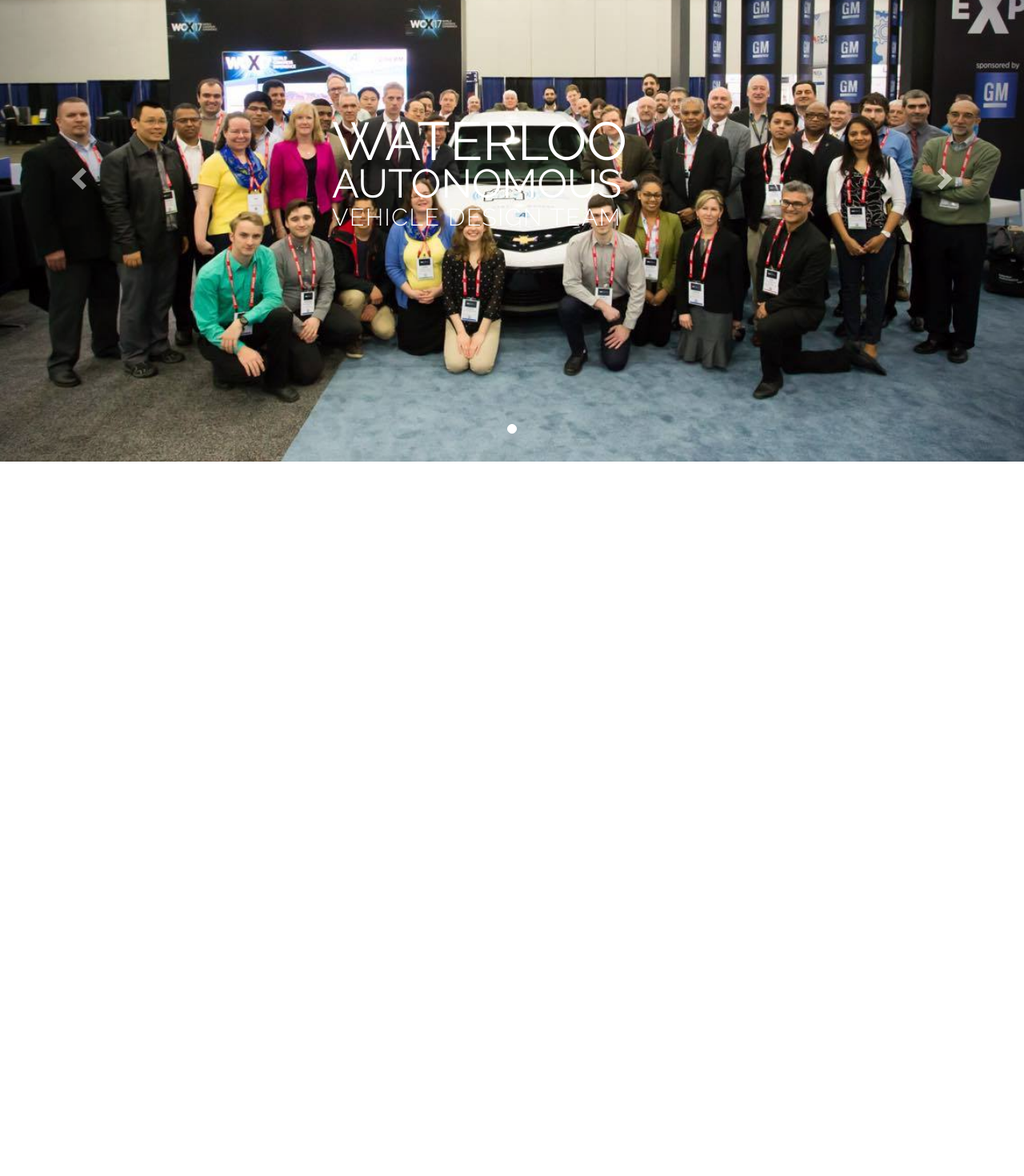
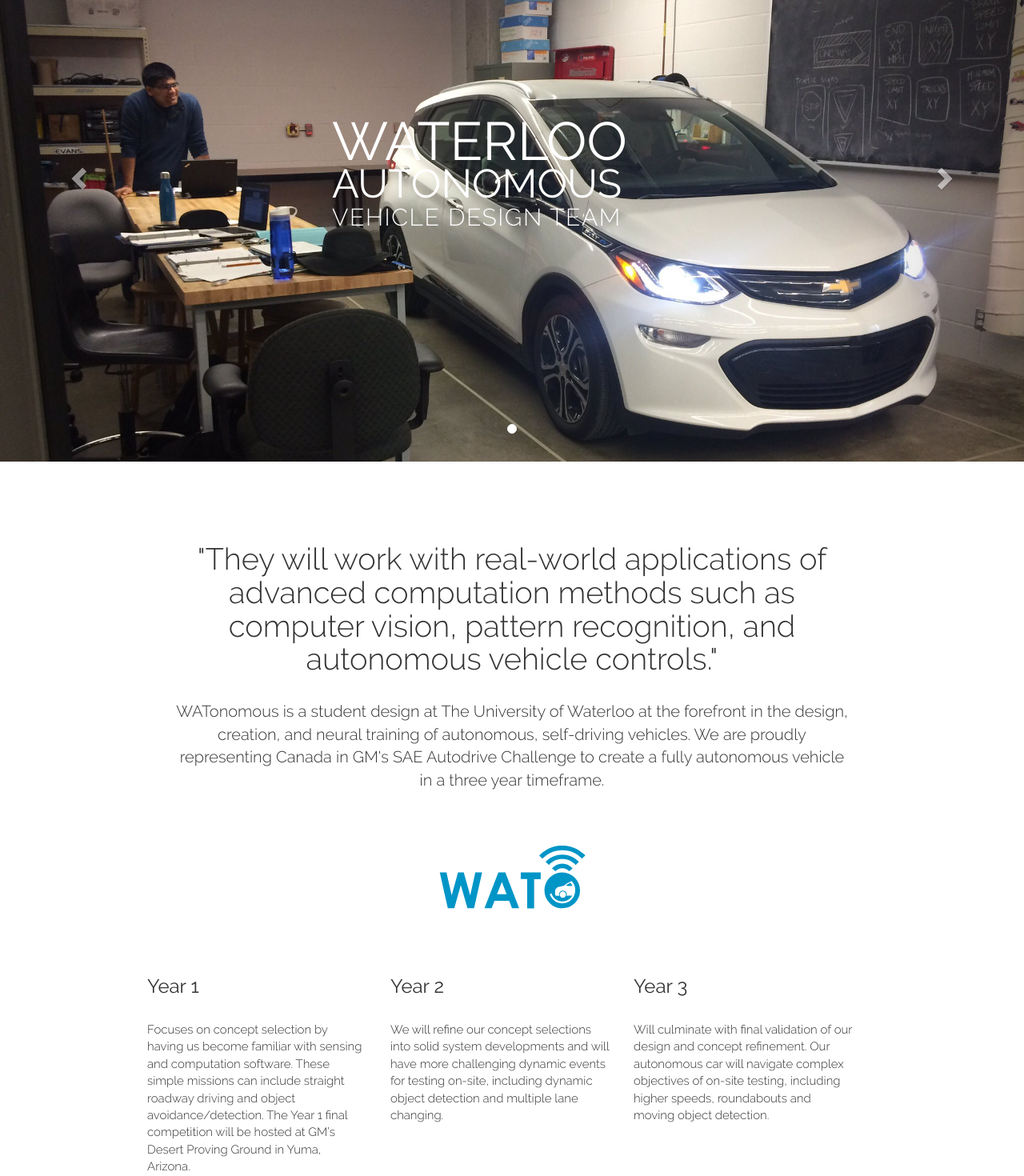
Before and after one commit to MJez29/REACTonomous, a React (Create React App) app: page /media in a window 1280 px wide. Shown: the part 143-1613 px from the top of the page at 80% size. Before the commit the page ends 800 px from the top, so only its background shows below. Built offline with nearby package versions, Linux system fonts and the light colour scheme.

Commit message:
Improved carouselImage

```diff
--- a/src/Components/CarouselImage.jsx
+++ b/src/Components/CarouselImage.jsx
@@ -58,7 +58,7 @@
 
             }}>
             <div style = {{
-              backgroundImage: `url(${WatoSocialCar})`,
+              backgroundImage: `url(${this.props.image})`,
               objectFit: 'cover',
               width: '100vw',
               height: '90vh',
--- a/src/Components/Media.jsx
+++ b/src/Components/Media.jsx
@@ -5,6 +5,9 @@
 import Header from './Header.jsx'
 import '../Css/styles.css';
 import CarouselImage from './CarouselImage.jsx';
+
+import MediaBody1 from './MediaBody1.jsx';
+import WatoCarArrived from '../Images/WatoCarArrived.jpg';
 
 
 
@@ -15,11 +18,13 @@
     return(
       //I was thinking having quotes in a large font from news releases and linking the newspaper logo next to it, all in a column form.
       <div>
-
         <Header
           home = {0}
          />
-        <CarouselImage />
+        <CarouselImage
+          image = {WatoCarArrived}
+         />
+        <MediaBody1 />
       </div>
 
     );
--- /dev/null
+++ b/src/Components/MediaBody1.jsx
@@ -0,0 +1,80 @@
+import React, {Component} from 'react';
+import '../Css/styles.css';
+import WatoLogo from '../Images/WATOlogoblue.svg';
+
+import {Grid, Row, Col} from 'react-bootstrap';
+
+
+class MediaBody1 extends Component {
+
+
+  render() {
+
+    return(
+      <Grid>
+        <Row className="show-grid">
+          <Col xs = {3} md = {4}>
+
+          </Col>
+          <Col xs={20} md={12}>
+
+
+            <div className = "OverviewSmall">
+              {/* <div className = "spacerMedium" /> */}
+              <div className = "spacerBig" />
+
+              <h1 className = "heading" >"They will work with real-world applications of advanced computation methods such as computer vision, pattern recognition, and autonomous vehicle controls."</h1>
+              <div className = "spacerSmall" />
+
+              <p className = "descriptionText">WATonomous is a student design at The University of Waterloo at the forefront in the design, creation, and neural training of autonomous, self-driving vehicles. We are proudly representing Canada in GM's SAE Autodrive Challenge to create a fully autonomous vehicle in a three year timeframe.
+
+              </p>
+
+
+
+
+
+
+            </div>
+          </Col>
+          <Col xs = {3} md = {4}>
+
+          </Col>
+
+
+        </Row>
+        <div className = "spacerMedium" />
+        <div style = {{textAlign:"center"}}>
+          <img style = {{height:"200px", marginTop: "-50px"}} src = {WatoLogo}/>
+
+        </div>
+
+        <Row className="show-grid" style = {{width:"90%", paddingLeft: "10%"}}>
+          <Col xs={6} md={4}>
+
+            <h2 >Year 1</h2>
+            <div className = "spacerSmall" />
+            <p2 >Focuses on concept selection by having us become familiar with sensing and computation software. These simple missions can include straight roadway driving and object avoidance/detection. The Year 1 final competition will be hosted at GM’s Desert Proving Ground in Yuma, Arizona.</p2>
+          </Col>
+
+          <Col xs={6} md={4}>
+            <h2 >Year 2</h2>
+            <div className = "spacerSmall" />
+            <p2>We will refine our concept selections into solid system developments and will have more challenging dynamic events for testing on-site, including dynamic object detection and multiple lane changing.
+            </p2>
+          </Col>
+          <Col xs={4}>
+            <h2  >Year 3</h2>
+            <div className = "spacerSmall" />
+            <p2 >Will culminate with final validation of our design and concept refinement. Our autonomous car will navigate complex objectives of on-site testing, including higher speeds, roundabouts and moving object detection.</p2></Col>
+          </Row>
+
+        </Grid>
+
+      );
+    }
+
+
+  }
+
+  export default MediaBody1;
```
Also changed, not shown: src/Images/WatoCarArrived.jpg (added).
